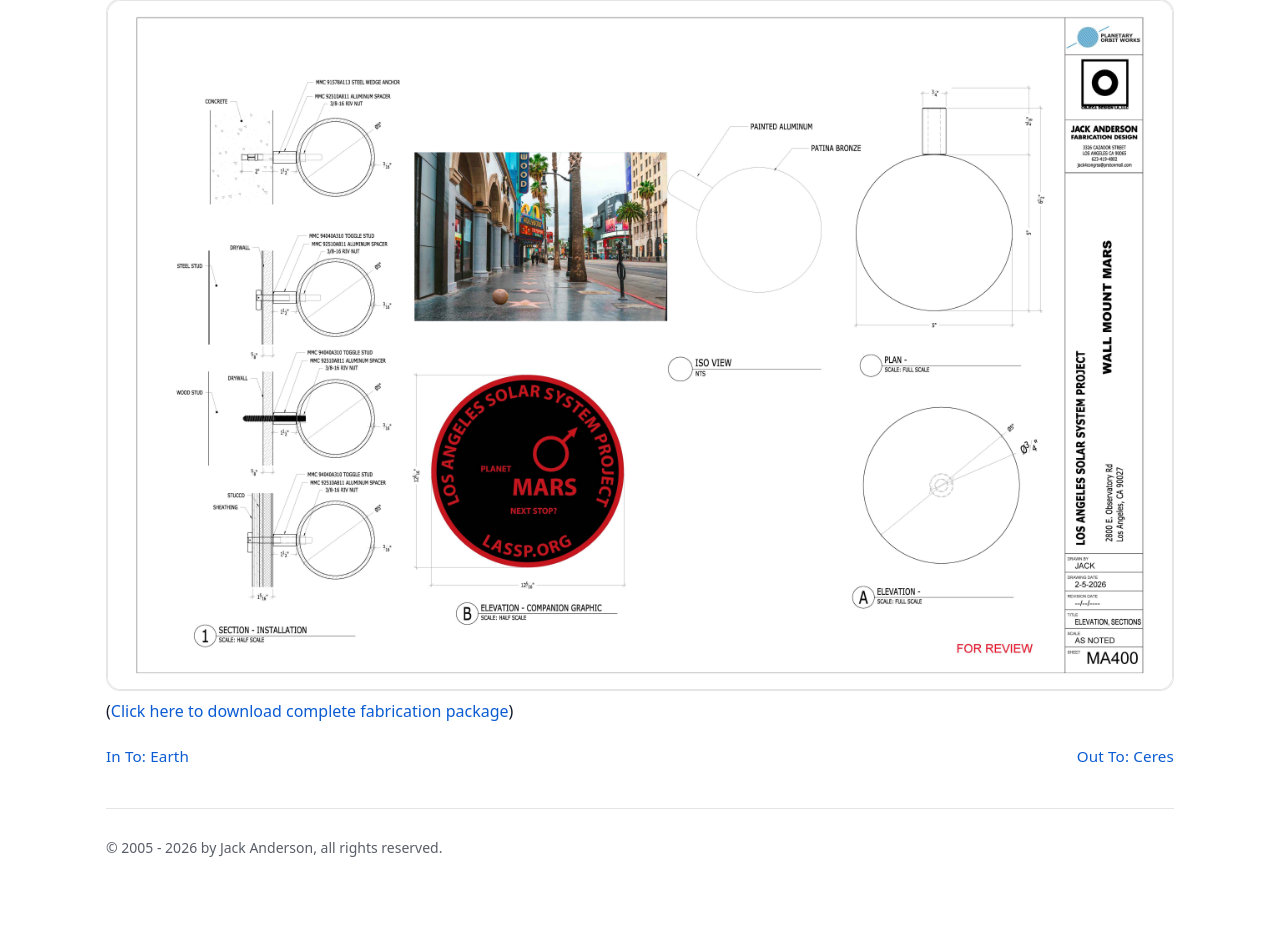
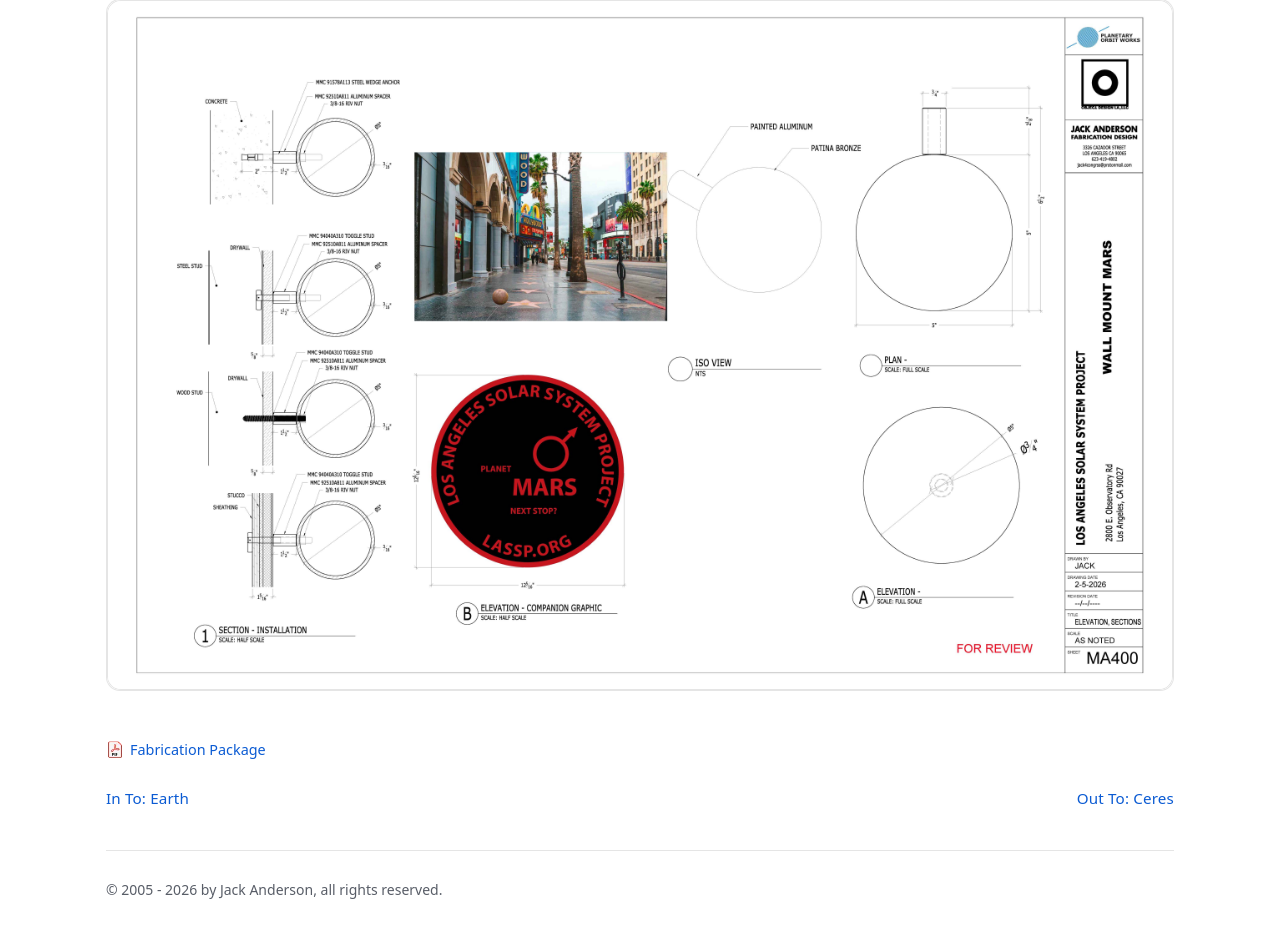
Before and after one commit to lassp/lassp, a PHP site: page /model/mars/index.html in a window 1280 px wide. Shown: the part 1644-2574 px from the top of the page. Before the commit the page ends 2501 px from the top, so only its background shows below. Run offline with PHP 8.4, Linux system fonts and the light colour scheme; some libraries are stand-ins or nearby versions.

Commit message:
Add PDF icon link for fab package

```diff
--- a/css/site.css
+++ b/css/site.css
@@ -245,6 +245,25 @@ blockquote {
   display: none !important;
 }
 
+/* Fabrication package link */
+.fab-pkg-link {
+  display: inline-flex;
+  align-items: center;
+  gap: 6px;
+  font-size: 0.9rem;
+  color: var(--link);
+}
+.fab-pkg-link:hover {
+  color: var(--link-hover);
+  text-decoration: underline;
+}
+.fab-pkg-icon {
+  width: 18px;
+  height: 18px;
+  display: block;
+  flex-shrink: 0;
+}
+
 /* Footer */
 footer {
   margin-top: 18px;
--- a/model/asteroids-vesta/index.html
+++ b/model/asteroids-vesta/index.html
@@ -55,7 +55,7 @@
         <a href="/img/fabdrawings/vesta-fab.jpg" target="_blank" rel="noopener"><img src="/img/fabdrawings/vesta-fab.jpg" alt="Fabrication drawing of Vesta" loading="lazy" /></a>
       </article>
     </section>
-    (<a href="/downloads/lassp_fab.pdf">Click here to download complete fabrication package</a>)
+    <a href="/downloads/lassp_fab.pdf" class="fab-pkg-link" target="_blank" rel="noopener"><img src="/img/pdf-icon.webp" alt="" class="fab-pkg-icon"> Fabrication Package</a>
     <!-- End editable sections -->
 
     <div class="pager" data-bind="prevNextNav" hidden>
--- a/model/ceres/index.html
+++ b/model/ceres/index.html
@@ -55,7 +55,7 @@
         <a href="/img/fabdrawings/ceres-fab.jpg" target="_blank" rel="noopener"><img src="/img/fabdrawings/ceres-fab.jpg" alt="Fabrication drawing of Ceres" loading="lazy" /></a>
       </article>
     </section>
-    (<a href="/downloads/lassp_fab.pdf">Click here to download complete fabrication package</a>)
+    <a href="/downloads/lassp_fab.pdf" class="fab-pkg-link" target="_blank" rel="noopener"><img src="/img/pdf-icon.webp" alt="" class="fab-pkg-icon"> Fabrication Package</a>
     <!-- End editable sections -->
 
     <div class="pager" data-bind="prevNextNav" hidden>
--- a/model/earth/index.html
+++ b/model/earth/index.html
@@ -55,7 +55,7 @@
         <a href="/img/fabdrawings/earth-fab.jpg" target="_blank" rel="noopener"><img src="/img/fabdrawings/earth-fab.jpg" alt="Fabrication drawing of Earth" loading="lazy" /></a>
       </article>
     </section>
-    (<a href="/downloads/lassp_fab.pdf">Click here to download complete fabrication package</a>)
+    <a href="/downloads/lassp_fab.pdf" class="fab-pkg-link" target="_blank" rel="noopener"><img src="/img/pdf-icon.webp" alt="" class="fab-pkg-icon"> Fabrication Package</a>
     <!-- End editable sections -->
 
     <div class="pager" data-bind="prevNextNav" hidden>
--- a/model/jupiter/index.html
+++ b/model/jupiter/index.html
@@ -55,7 +55,7 @@
         <a href="/img/fabdrawings/jupiter-fab.jpg" target="_blank" rel="noopener"><img src="/img/fabdrawings/jupiter-fab.jpg" alt="Fabrication drawing of Jupiter" loading="lazy" /></a>
       </article>
     </section>
-    (<a href="/downloads/lassp_fab.pdf">Click here to download complete fabrication package</a>)
+    <a href="/downloads/lassp_fab.pdf" class="fab-pkg-link" target="_blank" rel="noopener"><img src="/img/pdf-icon.webp" alt="" class="fab-pkg-icon"> Fabrication Package</a>
     <!-- End editable sections -->
 
     <div class="pager" data-bind="prevNextNav" hidden>
--- a/model/mars/index.html
+++ b/model/mars/index.html
@@ -55,7 +55,7 @@
         <a href="/img/fabdrawings/mars-fab.jpg" target="_blank" rel="noopener"><img src="/img/fabdrawings/mars-fab.jpg" alt="Fabrication drawing of Mars" loading="lazy" /></a>
       </article>
     </section>
-    (<a href="/downloads/lassp_fab.pdf">Click here to download complete fabrication package</a>)
+    <a href="/downloads/lassp_fab.pdf" class="fab-pkg-link" target="_blank" rel="noopener"><img src="/img/pdf-icon.webp" alt="" class="fab-pkg-icon"> Fabrication Package</a>
 
     <!-- End editable sections -->
 
--- a/model/mercury/index.html
+++ b/model/mercury/index.html
@@ -55,7 +55,7 @@
         <a href="/img/fabdrawings/mercury-fab.jpg" target="_blank" rel="noopener"><img src="/img/fabdrawings/mercury-fab.jpg" alt="Fabrication drawing of Mercury" loading="lazy" /></a>
       </article>
     </section>
-    (<a href="/downloads/lassp_fab.pdf">Click here to download complete fabrication package</a>)
+    <a href="/downloads/lassp_fab.pdf" class="fab-pkg-link" target="_blank" rel="noopener"><img src="/img/pdf-icon.webp" alt="" class="fab-pkg-icon"> Fabrication Package</a>
     <!-- End editable sections -->
 
     <div class="pager" data-bind="prevNextNav" hidden>
--- a/model/neptune/index.html
+++ b/model/neptune/index.html
@@ -55,7 +55,7 @@
         <a href="/img/fabdrawings/neptune-fab.jpg" target="_blank" rel="noopener"><img src="/img/fabdrawings/neptune-fab.jpg" alt="Fabrication drawing of Neptune" loading="lazy" /></a>
       </article>
     </section>
-    (<a href="/downloads/lassp_fab.pdf">Click here to download complete fabrication package</a>)
+    <a href="/downloads/lassp_fab.pdf" class="fab-pkg-link" target="_blank" rel="noopener"><img src="/img/pdf-icon.webp" alt="" class="fab-pkg-icon"> Fabrication Package</a>
     <!-- End editable sections -->
 
     <div class="pager" data-bind="prevNextNav" hidden>
--- a/model/pluto/index.html
+++ b/model/pluto/index.html
@@ -54,7 +54,7 @@
         <a href="/img/fabdrawings/pluto-fab.jpg" target="_blank" rel="noopener"><img src="/img/fabdrawings/pluto-fab.jpg" alt="Fabrication drawing of Pluto" loading="lazy" /></a>
       </article>
     </section>
-    (<a href="/downloads/lassp_fab.pdf">Click here to download complete fabrication package</a>)
+    <a href="/downloads/lassp_fab.pdf" class="fab-pkg-link" target="_blank" rel="noopener"><img src="/img/pdf-icon.webp" alt="" class="fab-pkg-icon"> Fabrication Package</a>
     <!-- End editable sections -->
 
     <div class="pager" data-bind="prevNextNav" hidden>
--- a/model/saturn/index.html
+++ b/model/saturn/index.html
@@ -55,7 +55,7 @@
         <a href="/img/fabdrawings/saturn-fab.jpg" target="_blank" rel="noopener"><img src="/img/fabdrawings/saturn-fab.jpg" alt="Fabrication drawing of Saturn" loading="lazy" /></a>
       </article>
     </section>
-    (<a href="/downloads/lassp_fab.pdf">Click here to download complete fabrication package</a>)
+    <a href="/downloads/lassp_fab.pdf" class="fab-pkg-link" target="_blank" rel="noopener"><img src="/img/pdf-icon.webp" alt="" class="fab-pkg-icon"> Fabrication Package</a>
     <!-- End editable sections -->
 
     <div class="pager" data-bind="prevNextNav" hidden>
--- a/model/sedna/index.html
+++ b/model/sedna/index.html
@@ -55,7 +55,7 @@
         <a href="/img/fabdrawings/sedna-fab.jpg" target="_blank" rel="noopener"><img src="/img/fabdrawings/sedna-fab.jpg" alt="Fabrication drawing of Sedna" loading="lazy" /></a>
       </article>
     </section>
-    (<a href="/downloads/lassp_fab.pdf">Click here to download complete fabrication package</a>)
+    <a href="/downloads/lassp_fab.pdf" class="fab-pkg-link" target="_blank" rel="noopener"><img src="/img/pdf-icon.webp" alt="" class="fab-pkg-icon"> Fabrication Package</a>
     <!-- End editable sections -->
 
     <div class="pager" data-bind="prevNextNav" hidden>
--- a/model/the-sun/index.html
+++ b/model/the-sun/index.html
@@ -55,7 +55,7 @@
         <a href="/img/fabdrawings/sun-fab.jpg" target="_blank" rel="noopener"><img src="/img/fabdrawings/sun-fab.jpg" alt="Fabrication drawing of The Sun" loading="lazy" /></a>
       </article>
     </section>
-    (<a href="/downloads/lassp_fab.pdf">Click here to download complete fabrication package</a>)
+    <a href="/downloads/lassp_fab.pdf" class="fab-pkg-link" target="_blank" rel="noopener"><img src="/img/pdf-icon.webp" alt="" class="fab-pkg-icon"> Fabrication Package</a>
     <!-- End editable sections -->
 
     <div class="pager" data-bind="prevNextNav" hidden>
--- a/model/uranus/index.html
+++ b/model/uranus/index.html
@@ -55,7 +55,7 @@
         <a href="/img/fabdrawings/uranus-fab.jpg" target="_blank" rel="noopener"><img src="/img/fabdrawings/uranus-fab.jpg" alt="Fabrication drawing of Uranus" loading="lazy" /></a>
       </article>
     </section>
-    (<a href="/downloads/lassp_fab.pdf">Click here to download complete fabrication package</a>)
+    <a href="/downloads/lassp_fab.pdf" class="fab-pkg-link" target="_blank" rel="noopener"><img src="/img/pdf-icon.webp" alt="" class="fab-pkg-icon"> Fabrication Package</a>
     <!-- End editable sections -->
 
     <div class="pager" data-bind="prevNextNav" hidden>
--- a/model/venus/index.html
+++ b/model/venus/index.html
@@ -55,7 +55,7 @@
         <a href="/img/fabdrawings/venus-fab.jpg" target="_blank" rel="noopener"><img src="/img/fabdrawings/venus-fab.jpg" alt="Fabrication drawing of Venus" loading="lazy" /></a>
       </article>
     </section>
-    (<a href="/downloads/lassp_fab.pdf">Click here to download complete fabrication package</a>)
+    <a href="/downloads/lassp_fab.pdf" class="fab-pkg-link" target="_blank" rel="noopener"><img src="/img/pdf-icon.webp" alt="" class="fab-pkg-icon"> Fabrication Package</a>
     <!-- End editable sections -->
 
     <div class="pager" data-bind="prevNextNav" hidden>
```
Also changed, not shown: img/pdf-icon.webp (added).
